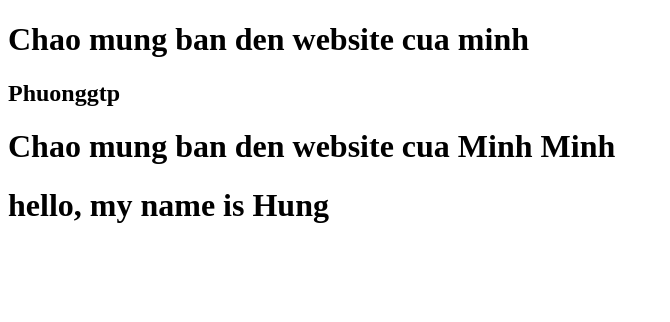
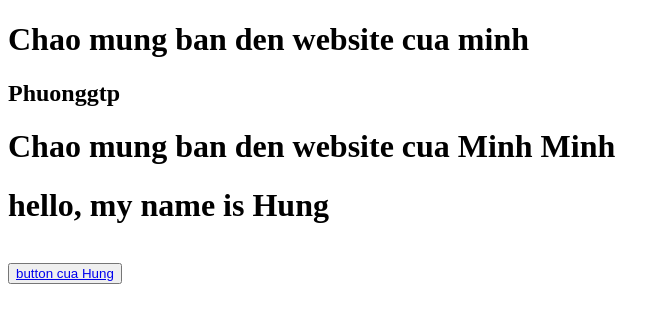
Before and after one commit to khactuan1710/ATM, a plain HTML site: page index.html in a window 1280 px wide. Shown: the whole page, without its empty margins (0-670 px from the left). Drawn offline with Linux system fonts and the light colour scheme.

Commit message:
addButton cua Hung

```diff
--- a/index.html
+++ b/index.html
@@ -10,6 +10,8 @@
     <H1>Chao mung ban den website cua minh</H1>
     <H2>Phuonggtp</H2>
     <H1>Chao mung ban den website cua Minh Minh</H1>
-    <h1>hello, my name is Hung</h1>
+    <h1>hello, my name is Hung</h1><br>
+
+    <button> <a href="loginDemo.html">button cua Hung</a> </button>
 </body>
 </html>
```
